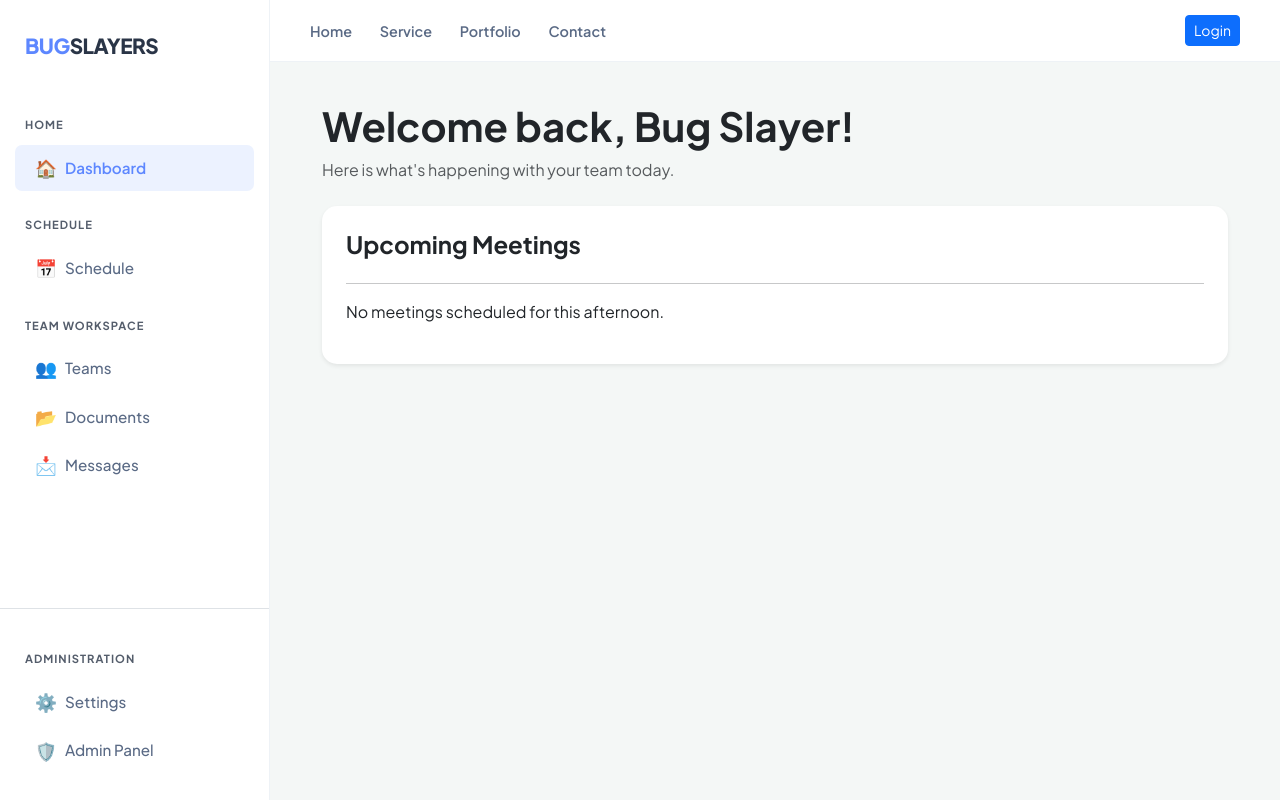
After one commit to WojciechWasilewski00/Bug-Slayers-CWK-2, a Django app: page /dashboard/ in a window 1280 px wide. The commit adds this page. Run offline with Django 5.2, Linux system fonts and the light colour scheme.

Commit message:
Integrated all apps into main URLs, fixed sidebar links, and added dashboard views

```diff
--- a/BugSlayersCWK2/templates/base.html
+++ b/BugSlayersCWK2/templates/base.html
@@ -85,50 +85,103 @@
             font-size: 1.1rem;
         }
 
-        /* Content offset for the sidebar */
+        /* Main Content Area */
         .main-content {
             margin-left: 270px;
             flex-grow: 1;
+            padding: 0; /* Changed to 0 so Top Nav can hit the edges */
+            display: flex;
+            flex-direction: column;
+        }
+
+        /* Top Navigation Styling */
+        .top-nav-bar {
+            background: #ffffff;
+            padding: 15px 40px;
+            display: flex;
+            justify-content: space-between;
+            align-items: center;
+            border-bottom: 1px solid #eef2f6;
+            position: sticky;
+            top: 0;
+            z-index: 998;
+        }
+
+        .top-nav-links a {
+            text-decoration: none;
+            color: var(--sidebar-text);
+            font-weight: 600;
+            font-size: 0.9rem;
+            margin-right: 25px;
+            transition: color 0.2s;
+        }
+
+        .top-nav-links a:hover {
+            color: var(--accent-color);
+        }
+
+        .content-padding {
             padding: 40px;
         }
+
+        .mt-auto { margin-top: auto; }
     </style>
 </head>
 <body>
-
     <div class="sidebar">
-        <div class="sidebar-brand">
-            <span style="color: var(--accent-color);">BUG</span>SLAYERS
-        </div>
+        <div class="sidebar-brand"><span style="color: var(--accent-color);">BUG</span>SLAYERS</div>
 
         <div class="flex-grow-1">
             <div class="nav-section-title">Home</div>
-            <a href="#"><span class="icon-wrapper">🏠</span> Dashboard</a>
+            <a href="{% url 'dashboard' %}" class="{% if request.resolver_match.url_name == 'dashboard' %}active{% endif %}">
+                <span class="icon-wrapper">🏠</span> Dashboard
+            </a>
 
             <div class="nav-section-title">Schedule</div>
-            <a href="{% url 'weekly_schedule' %}" class="{% if request.resolver_match.url_name == 'weekly_schedule' %}active{% endif %}">📅</span> Weekly Schedule
-            </a>
-            <a href="#" data-bs-toggle="modal" data-bs-target="#addMeetingModal">
-                <span class="icon-wrapper">➕</span> Schedule
+            <a href="{% url 'weekly_schedule' %}" class="{% if request.resolver_match.url_name == 'weekly_schedule' %}active{% endif %}">
+                <span class="icon-wrapper">📅</span> Schedule
             </a>
 
             <div class="nav-section-title">Team Workspace</div>
-            <a href="http://127.0.0.1:8000/teams/"><span class="icon-wrapper">👥</span> Teams</a>
+            <a href="{% url 'team_list' %}" class="{% if 'teams' in request.path %}active{% endif %}">
+                <span class="icon-wrapper">👥</span> Teams
+            </a>
             <a href="#"><span class="icon-wrapper">📂</span> Documents</a>
-            <a href="#"><span class="icon-wrapper">📩</span> Messages</a>
+
+            <a href="{% url 'inbox' %}"><span class="icon-wrapper">📩</span> Messages</a>
         </div>
 
         <div class="mt-auto border-top pt-3 pb-4">
             <div class="nav-section-title">Administration</div>
             <a href="#"><span class="icon-wrapper">⚙️</span> Settings</a>
-            <a href="/admin/" target="_blank">
-                <span class="icon-wrapper">🛡️</span> Admin Panel
-            </a>
+            <a href="/admin/" target="_blank"><span class="icon-wrapper">🛡️</span> Admin Panel</a>
         </div>
     </div>
 
     <div class="main-content">
-        {% block content %}
-        {% endblock %}
+
+        <div class="top-nav-bar">
+            <div class="top-nav-links">
+                <a href="{% url 'dashboard' %}">Home</a>
+                <a href="#">Service</a>
+                <a href="#">Portfolio</a>
+                <a href="#">Contact</a>
+            </div>
+
+            <div class="user-profile">
+                {% if user.is_authenticated %}
+                    <span class="text-muted me-3 small">Hello, <b>{{ user.username }}</b></span>
+                    <a href="{% url 'logout' %}" class="btn btn-sm btn-outline-danger">Logout</a>
+                {% else %}
+                    <a href="{% url 'login' %}" class="btn btn-sm btn-primary">Login</a>
+                {% endif %}
+            </div>
+        </div>
+
+        <div class="content-padding">
+            {% block content %}{% endblock %}
+        </div>
+
     </div>
 
     <script src="https://cdn.jsdelivr.net/npm/bootstrap@5.3.0/dist/js/bootstrap.bundle.min.js"></script>
--- a/BugSlayersCWK2/urls.py
+++ b/BugSlayersCWK2/urls.py
@@ -15,23 +15,26 @@ Including another URLconf
     2. Add a URL to urlpatterns:  path('blog/', include('blog.urls'))
 """
 from django.contrib import admin
-from django.http import HttpResponse
 from django.urls import path, include
-from django.contrib.auth import views as auth_views
-
-
-def home(request):
-    return HttpResponse("Welcome to the Home Page!")
-
-
-from django.contrib import admin
-from django.urls import path, include
+from . import views  # Ensure you have dashboard_view and home_redirect in your project's views.py
 
 urlpatterns = [
+    # 1. Admin Panel
     path('admin/', admin.site.urls),
-    path('', include('teamapp.urls')), # Wojciech's path for team page
-    path('', include('scheduling.urls')),
-    path('messages/', include('messagesapp.urls')), # Mariam's path for Message
-    path('', include('team_registry.urls')), # Felipe's path Team registry page
 
+    # 2. Authentication (Login/Logout)
+    # This provides: /accounts/login/ and /accounts/logout/
+    path('accounts/', include('django.contrib.auth.urls')),
+
+    # 3. Core Navigation
+    path('dashboard/', views.dashboard_view, name='dashboard'),
+    path('', views.home_redirect, name='home'),
+
+    # 4. Team Workspace & Registry
+    path('teams/', include('teamapp.urls')),
+    path('registry/', include('team_registry.urls')), # Added as requested
+
+    # 5. Features
+    path('schedule/', include('scheduling.urls')),
+    path('messages/', include('messagesapp.urls')),
 ]
--- /dev/null
+++ b/BugSlayersCWK2/views.py
@@ -0,0 +1,10 @@
+#jayne
+from django.shortcuts import render, redirect
+
+# This handles the root URL (127.0.0.1:8000/)
+def home_redirect(request):
+    return redirect('dashboard')
+
+# This handles the dashboard URL (127.0.0.1:8000/dashboard/)
+def dashboard_view(request):
+    return render(request, 'dashboard.html')
--- a/messagesapp/templates/messagesapp/base.html
+++ b/messagesapp/templates/messagesapp/base.html
@@ -345,10 +345,6 @@
             <div class="nav-section-title">Schedule</div>
             <a href="{% url 'weekly_schedule' %}" class="{% if request.resolver_match.url_name == 'weekly_schedule' %}active{% endif %}">📅</span> Weekly Schedule
 
-            </a>
-            <a href="#">
-                <span class="icon-wrapper">➕</span> Schedule
-            </a>
 
             <div class="nav-section-title">Team Workspace</div>
             <a href="#"><span class="icon-wrapper">👥</span> Teams</a>
--- a/messagesapp/urls.py
+++ b/messagesapp/urls.py
@@ -2,7 +2,7 @@ from django.urls import path
 from . import views
 
 urlpatterns = [
-    path('inbox/', views.inbox, name='inbox'),
+    path('', views.inbox, name='inbox'),
     path('new-message/', views.new_message, name='new_message'),
     path('sent/', views.sent, name='sent'),
     path('drafts/', views.drafts, name='drafts'),
--- /dev/null
+++ b/scheduling/templates/dashboard.html
@@ -0,0 +1,14 @@
+{% extends 'base.html' %}
+
+{% block content %}
+<div class="container">
+    <h1 class="fw-bold">Welcome back, {{ user.username|default:"Bug Slayer" }}!</h1>
+    <p class="text-muted">Here is what's happening with your team today.</p>
+
+    <div class="card shadow-sm border-0 p-4 mt-4" style="border-radius: 15px;">
+        <h4 class="fw-bold">Upcoming Meetings</h4>
+        <hr>
+        <p>No meetings scheduled for this afternoon.</p>
+    </div>
+</div>
+{% endblock %}
--- a/scheduling/urls.py
+++ b/scheduling/urls.py
@@ -2,9 +2,10 @@ from django.urls import path
 from . import views
 
 urlpatterns = [
-    path('', views.weekly_schedule, name='weekly_schedule'),
+    # Removing the 'schedule/' prefix here because we added it in the main urls.py
+    path('schedule/', views.weekly_schedule, name='weekly_schedule'),
     path('create/', views.schedule_meeting, name='schedule_meeting'),
     path('meeting/<int:pk>/', views.meeting_detail, name='meeting_detail'),
     path('meeting/<int:pk>/edit/', views.edit_meeting, name='edit_meeting'),
     path('meeting/<int:pk>/delete/', views.delete_meeting, name='delete_meeting'),
-    ]
+]
```
Also changed, not shown: scheduling/templates/base.html (+76 -21 lines), README.md, db.sqlite3.
